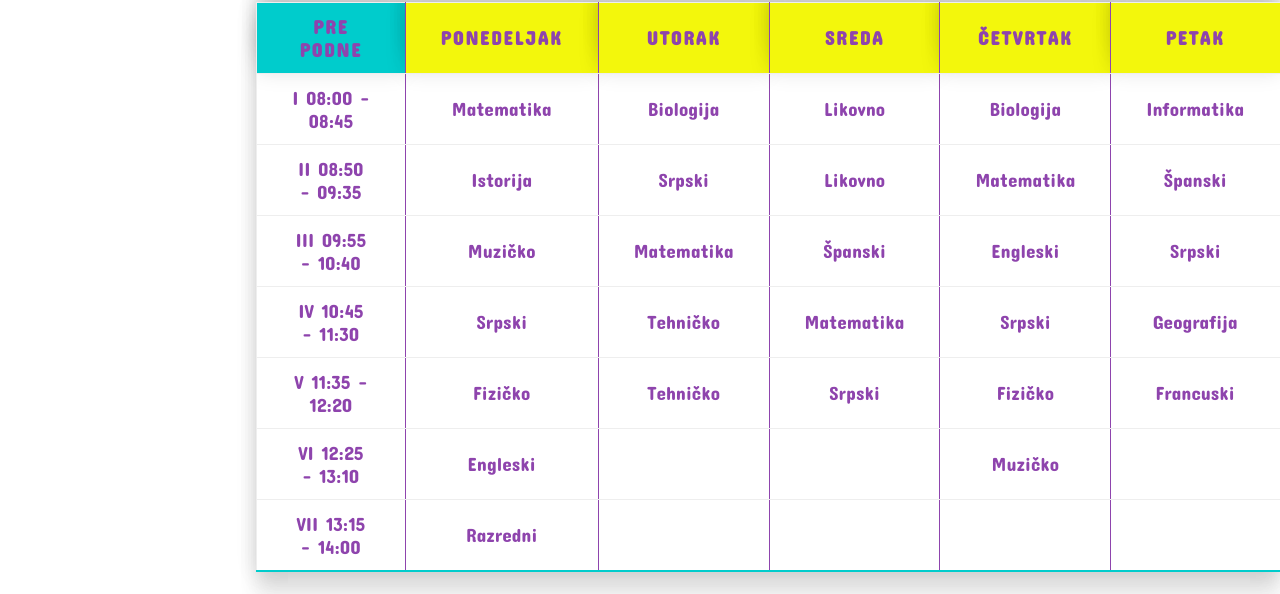
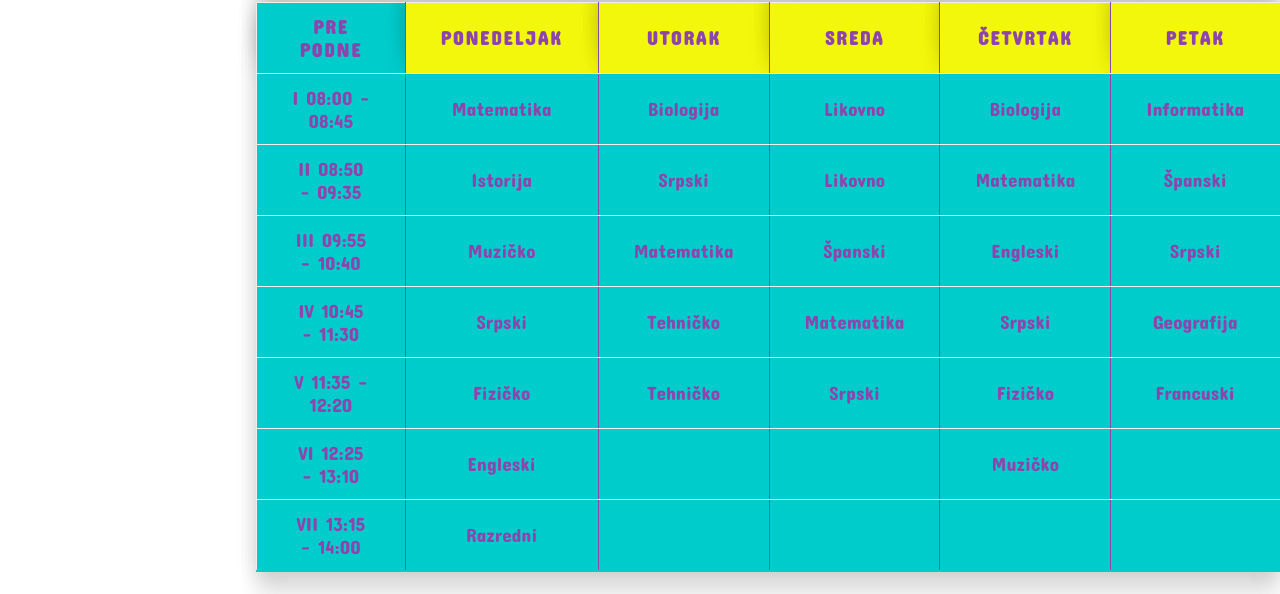
Before and after one commit to nijepa/raspored, a Vue app: page / in a window 1280 px wide. Shown: the part 302-896 px from the top of the page. Built offline with nearby package versions, Linux system fonts and the light colour scheme.

Commit message:
take five

```diff
--- a/src/components/HelloWorld.vue
+++ b/src/components/HelloWorld.vue
@@ -114,6 +114,7 @@ export default {
       { id: 14, name: "Hemija" },
       { id: 15, name: "Istorija" },
       { id: 16, name: "Razredni" },
+      { id: 17, name: "Građansko" },
     ]);
     const timetable = ref([
       {
@@ -650,6 +651,7 @@ table {
     border-right: 1px solid $wisteria;
     //border-bottom: 1px solid $wisteria;
     font-size: 1.2em;
+    background: $turquoise;
   }
   th {
     background: $turquoise;
--- a/src/components/Music.vue
+++ b/src/components/Music.vue
@@ -6,7 +6,7 @@
           <h1>ddddddddddddddddd</h1>
           <!--<video-background :src="require('@/assets/mov.mp4')" :sources="[require('@/assets/mov.mp4')]" :poster="require('@/assets/logo.png')">
           </video-background>-->
-
+           <img :src="getImage('http://localhost:8080/images/logo.png')" alt="">
         </div>
 
 
@@ -18,7 +18,12 @@
 export default {
   components: {
     //VideoBackground
-  }
+  },
+  methods: {
+      getImage(imagePath) {
+        return require(imagePath);
+      }
+    }
 };
 </script>
 <style lang="scss">
```
Also changed, not shown: images/logo.png (added), 6 other files (tests, documents, lock files or other folders).
